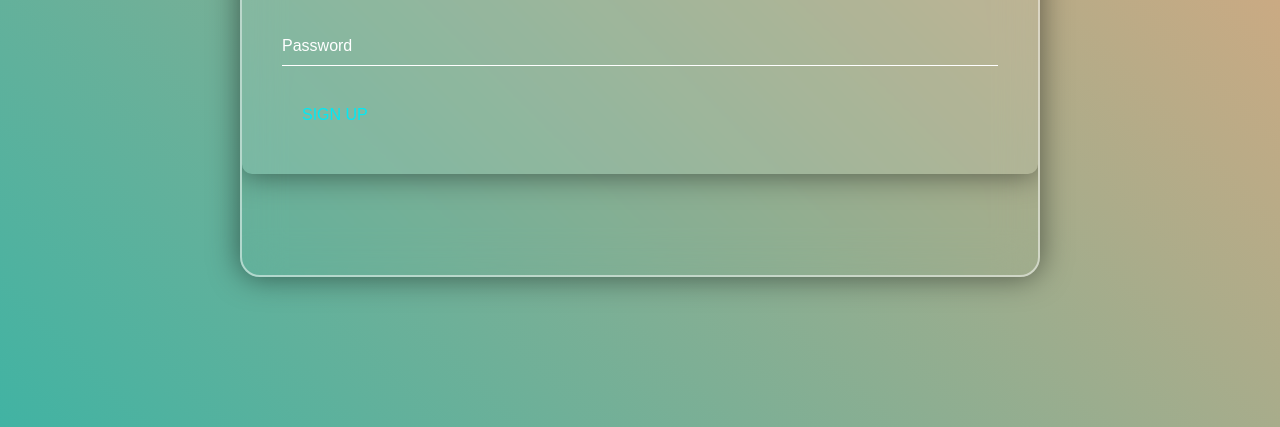
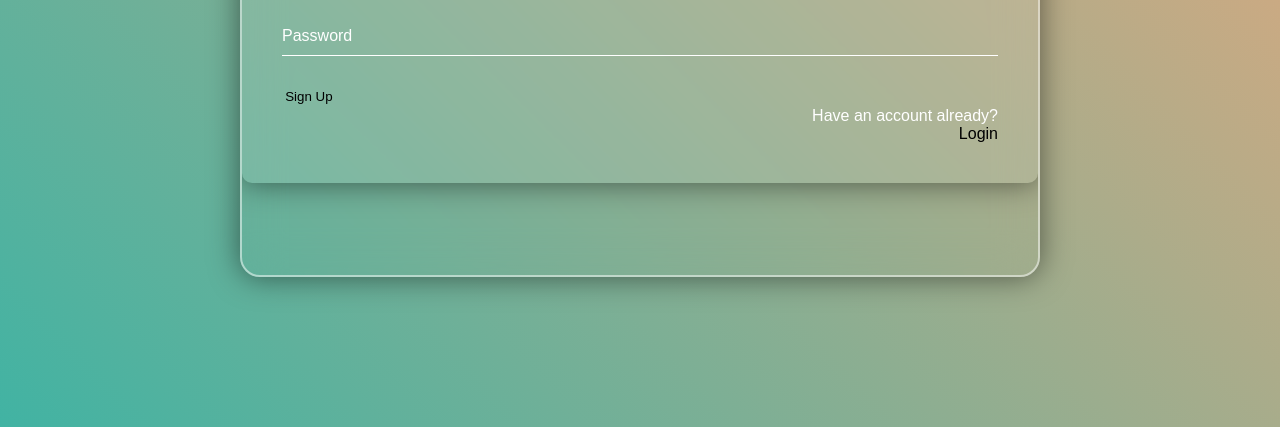
Before and after one commit to SimilachiAndrei/TW, a plain HTML site: page proiectWeb/signup.html in a window 1280 px wide. Shown: the part 373-800 px from the top of the page. Drawn offline with Linux system fonts and the light colour scheme.

Commit message:
Add files via upload

```diff
--- a/proiectWeb/css/login.css
+++ b/proiectWeb/css/login.css
@@ -96,3 +96,31 @@ body {
   text-decoration: none;
   text-transform: uppercase;
 }
+
+.login{
+  background-color: transparent;
+  border-radius:20px;
+  border: none;
+  padding: 0.2rem;
+  transition: 0.3s ease;
+}
+.login:hover{
+  background-color: var(--c4);
+  color: white;
+}
+
+.sign-box {
+  display: flex;
+  flex-direction: column;
+  align-items: flex-end;
+  color: white;
+}
+
+.logref{
+  text-decoration: none;
+  color: black;
+  transition: 0.5s;
+}
+.logref:hover{
+  color:#C38D9E;
+}
--- a/proiectWeb/signup.html
+++ b/proiectWeb/signup.html
@@ -5,13 +5,13 @@
   <meta name="viewport" content="width=device-width, initial-scale=1.0">
   <title>Sign Up</title>
   <link rel="stylesheet" href="css/login.css">
-  <script src="scripts/sign.js"></script>
+  <link rel="icon" type="image/x-icon" href="css/images/favicon.ico">
 </head>
 <body>
   <div class="container">
     <div class="login-box">
       <h2>Sign Up</h2>
-      <form>
+      <form action="afterlog.html">
         <div class="user-box">
           <input type="text" name="username" required>
           <label>Username</label>
@@ -20,10 +20,12 @@
           <input type="password" name="password" required>
           <label>Password</label>
         </div>
-        <a href="#">
-          Sign Up
-        </a>
+        <button class="login">Sign Up</button>
       </form>
+      <div class="sign-box">
+        <p>Have an account already?</p>
+        <a href="login.html" class="logref">Login</a>
+      </div>
     </div>
   </div>
 </body>
```
Also changed, not shown: proiectWeb/afterlog.html (+2 -1 lines), proiectWeb/index.html (+5 -3 lines), proiectWeb/login.html (+7 -5 lines), proiectWeb/post.html (+1 -0 lines), proiectWeb/css/images/favicon.ico (added).
